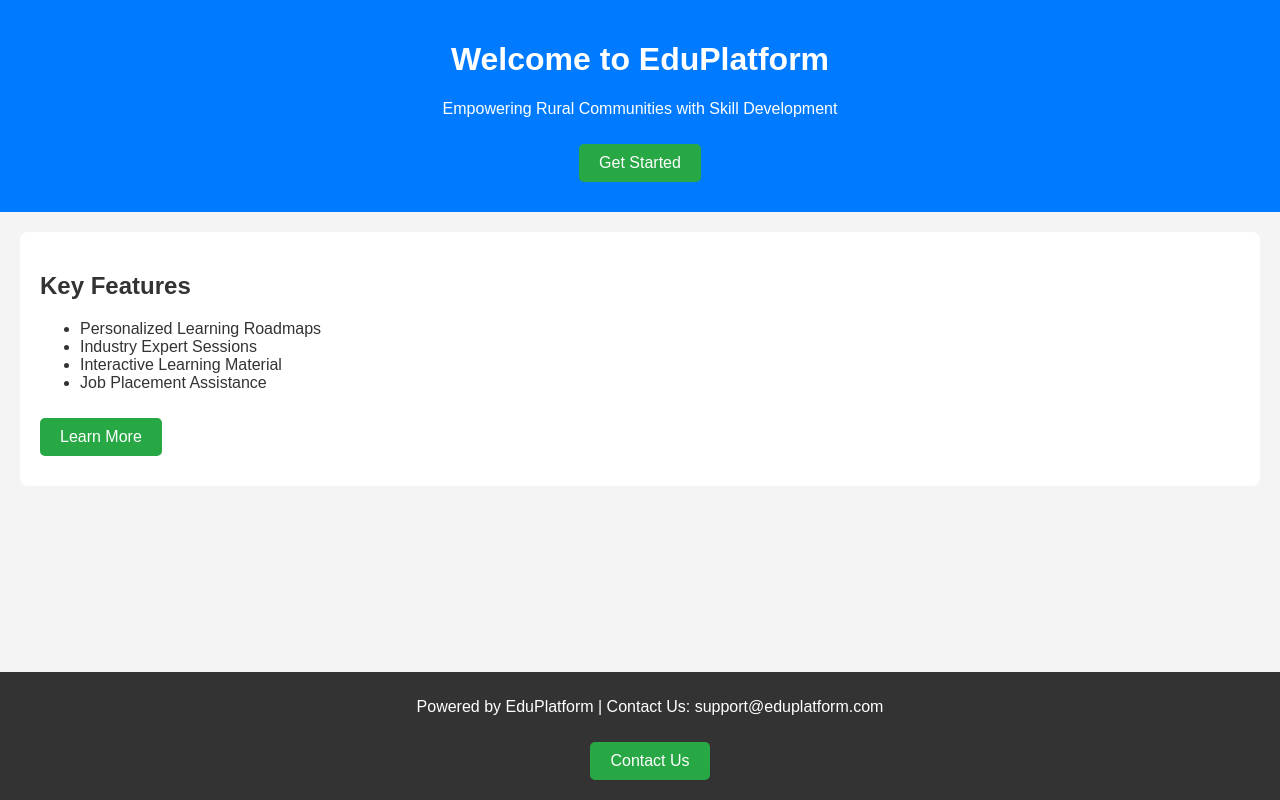
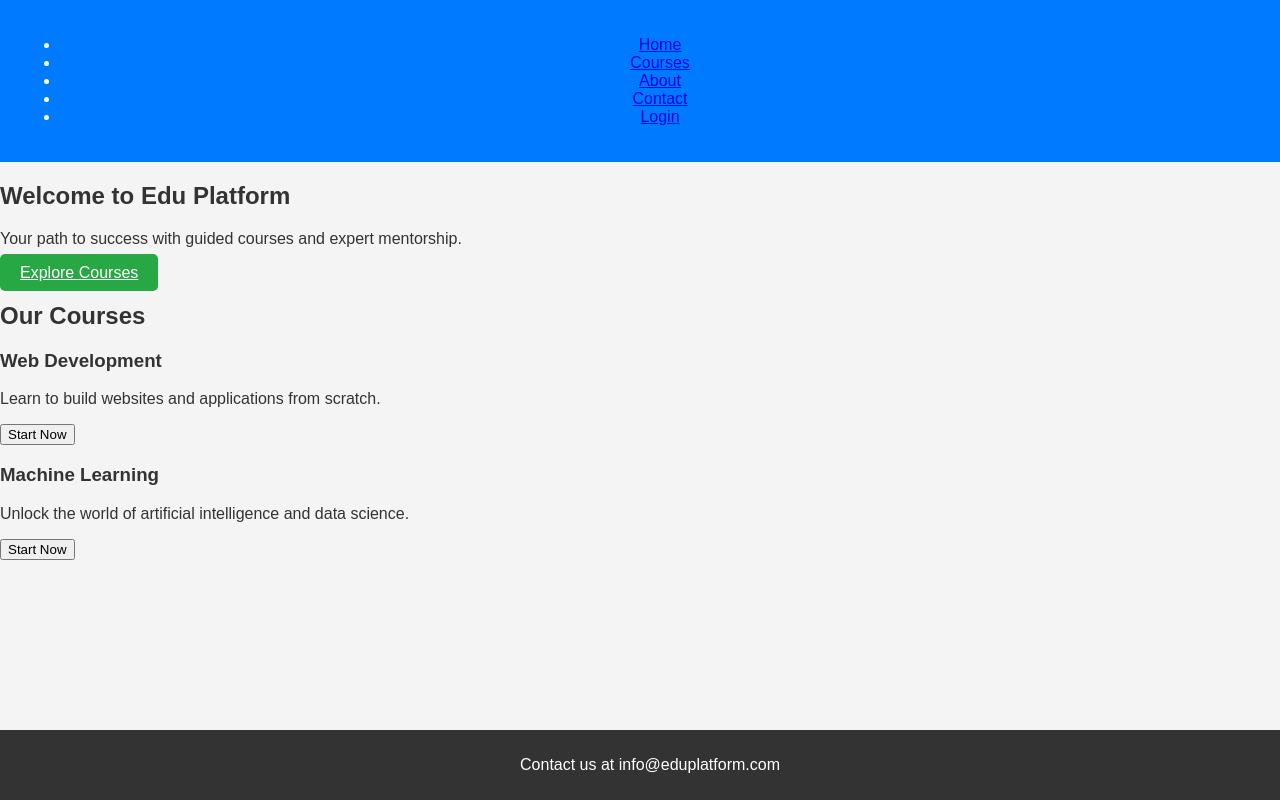
Before and after one commit to Mukta64Chaudhari/edu-platform-prototype, a plain HTML site: page index.html in a window 1280 px wide. Drawn offline with Linux system fonts and the light colour scheme.

Commit message:
Update index.html

```diff
--- a/index.html
+++ b/index.html
@@ -3,30 +3,52 @@
 <head>
   <meta charset="UTF-8">
   <meta name="viewport" content="width=device-width, initial-scale=1.0">
-    <title>Education Platform Prototype</title>
+  <title>Edu Platform Prototype</title>
   <link rel="stylesheet" href="style.css">
 </head>
 <body>
+  <!-- Navigation Bar -->
   <header>
-        <h1>Welcome to EduPlatform</h1>
-        <p>Empowering Rural Communities with Skill Development</p>
-        <button class="cta-button">Get Started</button>
+    <nav>
+      <ul>
+        <li><a href="#home">Home</a></li>
+        <li><a href="#courses">Courses</a></li>
+        <li><a href="#about">About</a></li>
+        <li><a href="#contact">Contact</a></li>
+        <li><a href="#login">Login</a></li>
+      </ul>
+    </nav>
   </header>
 
-    <section id="features">
-        <h2>Key Features</h2>
-        <ul>
-            <li>Personalized Learning Roadmaps</li>
-            <li>Industry Expert Sessions</li>
-            <li>Interactive Learning Material</li>
-            <li>Job Placement Assistance</li>
-        </ul>
-        <button class="cta-button">Learn More</button>
+  <!-- Hero Section -->
+  <section id="home">
+    <div class="hero">
+      <h1>Welcome to Edu Platform</h1>
+      <p>Your path to success with guided courses and expert mentorship.</p>
+      <a href="#courses" class="cta-button">Explore Courses</a>
+    </div>
   </section>
 
+  <!-- Courses Section -->
+  <section id="courses">
+    <h2>Our Courses</h2>
+    <div class="courses">
+      <div class="course-card">
+        <h3>Web Development</h3>
+        <p>Learn to build websites and applications from scratch.</p>
+        <button>Start Now</button>
+      </div>
+      <div class="course-card">
+        <h3>Machine Learning</h3>
+        <p>Unlock the world of artificial intelligence and data science.</p>
+        <button>Start Now</button>
+      </div>
+    </div>
+  </section>
+
+  <!-- Footer -->
   <footer>
-        <p>Powered by EduPlatform | Contact Us: support@eduplatform.com</p>
-        <button class="cta-button">Contact Us</button>
+    <p>Contact us at info@eduplatform.com</p>
   </footer>
 
   <script src="script.js"></script>
```
Lines whose indentation alone changed are shown as unchanged.
